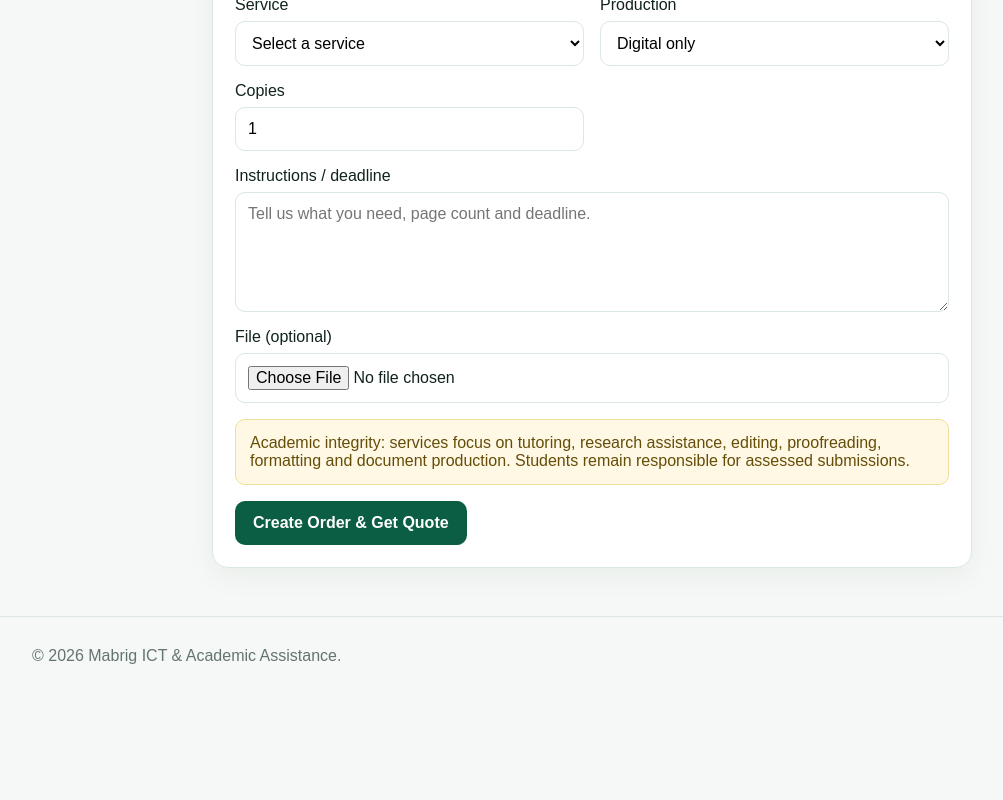
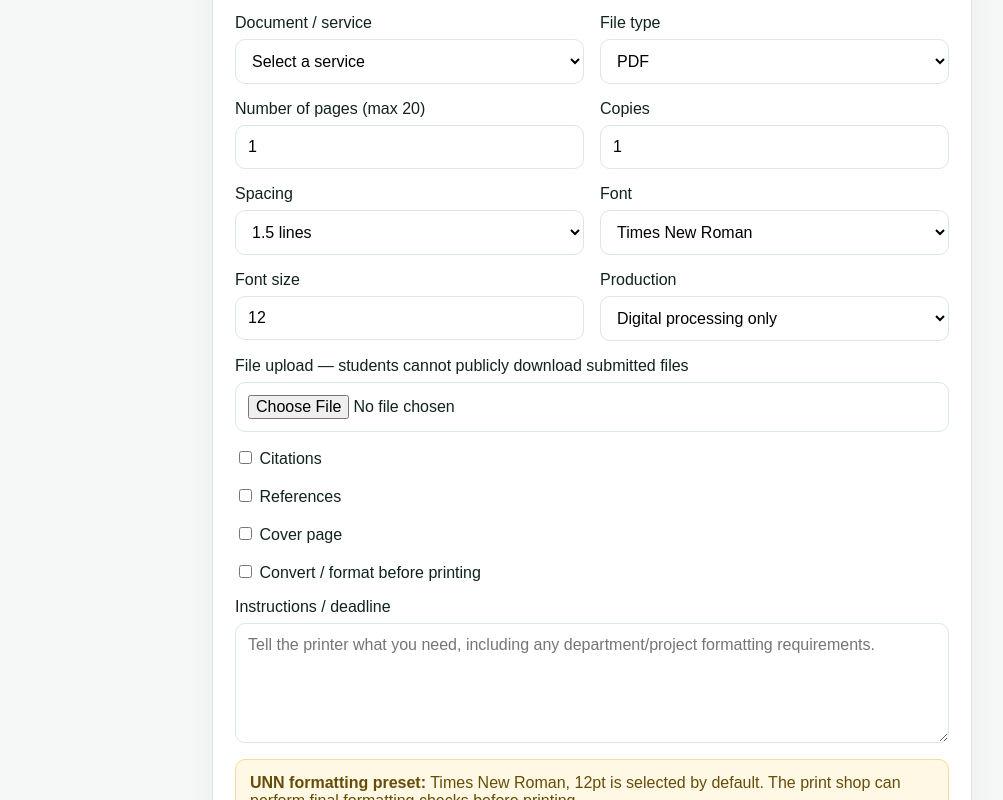
Before and after one commit to mabrig1/mabrig-academic-assistance, a Next.js app: page / in a window 1280 px wide. Shown: the part 1420-2220 px from the top of the page, without its empty margins (48-1051 px from the left). Before the commit the page ends 2115 px from the top, so only its background shows below. Built offline with nearby package versions, Linux system fonts and the light colour scheme.

Commit message:
Add 20-page student print submission workflow

```diff
--- a/app/page.tsx
+++ b/app/page.tsx
@@ -17,6 +17,7 @@ export default function Home() {
   const [paymentUrl, setPaymentUrl] = useState("");
   const [printOption, setPrintOption] = useState("DIGITAL_ONLY");
   const [referralCode, setReferralCode] = useState("");
+  const [pages, setPages] = useState(1);
 
   useEffect(() => {
     const params = new URLSearchParams(window.location.search);
@@ -43,7 +44,7 @@ export default function Home() {
       if (pay.ok) { setPaymentUrl(payData.authorizationUrl); setMessage("Order created. Click the payment button to complete payment."); }
       else setMessage(`Order created. Quotation: ₦${Number(data.quotedAmount).toLocaleString()}. Payment setup is not ready yet.`);
     }
-    e.currentTarget.reset(); setPrintOption("DIGITAL_ONLY");
+    e.currentTarget.reset(); setPrintOption("DIGITAL_ONLY"); setPages(1);
   }
 
   return <>
@@ -52,23 +53,36 @@ export default function Home() {
       <section className="hero"><div className="container"><span className="badge">UNN Academic & Document Services</span><h1>Submit. Pay. Track. Print. Deliver.</h1><p className="lead">One platform for academic support, professional document processing, printing, binding and campus delivery.</p><div className="actions"><a className="btn primary" href="#order">Start an Order</a><a className="btn secondary" href="#services">Explore Services</a><a className="btn secondary" href="/partners">Become a Partner</a></div></div></section>
       {referralCode && <section className="section container" style={{paddingBottom:0}}><div className="notice"><strong>Partner referral recorded.</strong> Your order will be attributed to referral code <strong>{referralCode}</strong> where eligible under the partner programme.</div></section>}
       <section id="services" className="section container"><h2>What we deliver</h2><div className="grid">{services.map(([title, text]) => <article className="card" key={title}><h3>{title}</h3><p>{text}</p></article>)}</div></section>
-      <section id="order" className="section"><div className="container order"><div className="card"><h2>Place an Order</h2><p>We review the request, calculate the quotation and activate payment before work begins.</p>
-        <form onSubmit={submit}><div className="form-grid">
+      <section id="order" className="section"><div className="container order"><div className="card"><h2>Academic Document Printing</h2><p>Upload your work for professional review and printing. <strong>Maximum submission: 20 pages.</strong> The print shop reviews formatting before production.</p>
+        <form onSubmit={submit}>
+          <div className="form-grid">
             <label className="field"><span>Name</span><input name="name" required placeholder="Your name" /></label>
             <label className="field"><span>WhatsApp number</span><input name="whatsapp" required placeholder="080..." /></label>
             <label className="field"><span>Email for receipt/payment</span><input name="email" type="email" required placeholder="you@example.com" /></label>
             <label className="field"><span>Department</span><input name="department" placeholder="e.g. Political Science" /></label>
-          <label className="field"><span>Service</span><select name="service" required><option value="">Select a service</option>{services.map(([title]) => <option key={title}>{title}</option>)}</select></label>
-          <label className="field"><span>Production</span><select name="printOption" value={printOption} onChange={e => setPrintOption(e.target.value)}><option value="DIGITAL_ONLY">Digital only</option><option value="PRINT_ONLY">Print only</option><option value="DIGITAL_AND_PRINT">Digital + print</option><option value="DIGITAL_PRINT_DELIVERY">Digital + print + campus delivery</option></select></label>
+            <label className="field"><span>Document / service</span><select name="service" required><option value="">Select a service</option>{services.map(([title]) => <option key={title}>{title}</option>)}</select></label>
+            <label className="field"><span>File type</span><select name="requestedFormat" defaultValue="PDF"><option>PDF</option><option>DOCX</option><option>PPTX</option><option>OTHER</option></select></label>
+            <label className="field"><span>Number of pages (max 20)</span><input name="pages" type="number" min="1" max="20" value={pages} onChange={e=>setPages(Math.min(20, Math.max(1, Number(e.target.value)||1)))} required /></label>
             <label className="field"><span>Copies</span><input name="copies" type="number" min="1" max="100" defaultValue="1" /></label>
+            <label className="field"><span>Spacing</span><select name="spacing" defaultValue="1.5"><option value="single">Single</option><option value="1.5">1.5 lines</option><option value="double">Double</option></select></label>
+            <label className="field"><span>Font</span><select name="font" defaultValue="Times New Roman"><option>Times New Roman</option><option>Arial</option><option>Calibri</option><option>Other</option></select></label>
+            <label className="field"><span>Font size</span><input name="fontSize" type="number" min="8" max="30" defaultValue="12" /></label>
+            <label className="field"><span>Production</span><select name="printOption" value={printOption} onChange={e => setPrintOption(e.target.value)}><option value="DIGITAL_ONLY">Digital processing only</option><option value="PRINT_ONLY">Print only</option><option value="DIGITAL_AND_PRINT">Digital + print</option><option value="DIGITAL_PRINT_DELIVERY">Digital + print + campus delivery</option></select></label>
             {printOption !== "DIGITAL_ONLY" && <><label className="field"><span>Print type</span><select name="printType"><option value="BLACK_WHITE">Black & white</option><option value="COLOUR">Colour</option></select></label><label className="field"><span>Binding</span><select name="binding"><option value="NONE">No binding</option><option value="SPIRAL">Spiral</option><option value="SOFT">Soft binding</option><option value="HARD">Hard binding</option></select></label></>}
             {printOption === "DIGITAL_PRINT_DELIVERY" && <><label className="field"><span>UNN delivery location</span><select name="deliveryLocation" required><option value="">Choose location</option>{locations.map(x => <option key={x}>{x}</option>)}</select></label><label className="field"><span>Delivery note</span><input name="deliveryNote" placeholder="Hostel/block/meeting point" /></label></>}
-          <label className="field full"><span>Instructions / deadline</span><textarea name="instructions" required placeholder="Tell us what you need, page count and deadline." /></label>
-          <label className="field full"><span>File (optional)</span><input name="file" type="file" accept=".pdf,.doc,.docx,.ppt,.pptx,.xls,.xlsx" /></label>
+            <label className="field full"><span>File upload — students cannot publicly download submitted files</span><input name="file" type="file" accept=".pdf,.doc,.docx,.ppt,.pptx,.xls,.xlsx" /></label>
+            <div className="field full" style={{display:"flex",gap:18,flexWrap:"wrap"}}>
+              <label><input name="citations" type="checkbox" /> Citations</label>
+              <label><input name="references" type="checkbox" /> References</label>
+              <label><input name="coverPage" type="checkbox" /> Cover page</label>
+              <label><input name="conversionRequested" type="checkbox" /> Convert / format before printing</label>
+            </div>
+            <label className="field full"><span>Instructions / deadline</span><textarea name="instructions" required placeholder="Tell the printer what you need, including any department/project formatting requirements." /></label>
             <input type="hidden" name="referralCode" value={referralCode} />
           </div>
-        <div className="notice" style={{marginTop:16}}>Academic integrity: services focus on tutoring, research assistance, editing, proofreading, formatting and document production. Students remain responsible for assessed submissions.</div>
-        <button className="btn primary" style={{marginTop:16}} type="submit">Create Order & Get Quote</button>
+          <div className="notice" style={{marginTop:16}}><strong>UNN formatting preset:</strong> Times New Roman, 12pt is selected by default. The print shop can perform final formatting checks before printing.</div>
+          <div className="notice" style={{marginTop:10}}>Academic integrity: services focus on tutoring, research assistance, editing, proofreading, formatting and document production. Students remain responsible for assessed submissions.</div>
+          <button className="btn primary" style={{marginTop:16}} type="submit">Submit to Print Shop & Get Quote</button>
           {message && <p aria-live="polite">{message}</p>}
           {paymentUrl && <a className="btn primary" style={{marginTop:8}} href={paymentUrl}>Pay Securely with Paystack</a>}
         </form></div></div></section>
```
Lines whose indentation alone changed are shown as unchanged.
